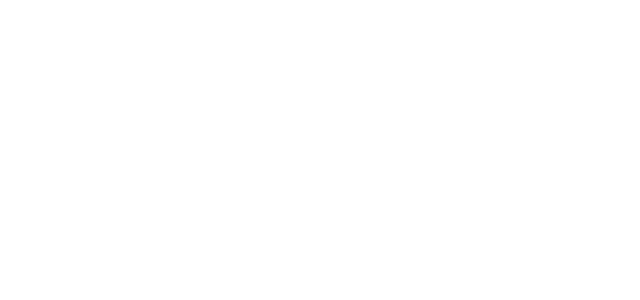
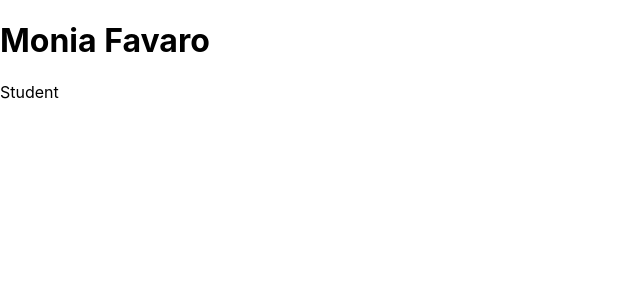
Before and after one commit to rjkerrison/sei-59-profiles, a React (Create React App) app: page /monia in a window 1280 px wide. Shown: the top 300 px of the page, without its empty margins (0-640 px from the left). Built offline with nearby package versions, Linux system fonts and the light colour scheme.

Commit message:
monia page

```diff
--- a/src/App.js
+++ b/src/App.js
@@ -1,12 +1,14 @@
 import { BrowserRouter as Router, Switch, Route } from 'react-router-dom'
 import Robin from './components/Robin'
 import './App.css'
+import Monia from './components/Monia'
 
 function App() {
   return (
     <Router>
       <Switch>
         <Route path='/robin' component={Robin} />
+        <Route path='/monia' component={Monia} />
       </Switch>
     </Router>
   )
--- /dev/null
+++ b/src/components/Monia.js
@@ -0,0 +1,9 @@
+const Monia = () => {
+    return (
+      <>
+        <h1>Monia Favaro</h1>
+        <p>Student</p>
+      </>
+    )
+  }
+  export default Monia
```
